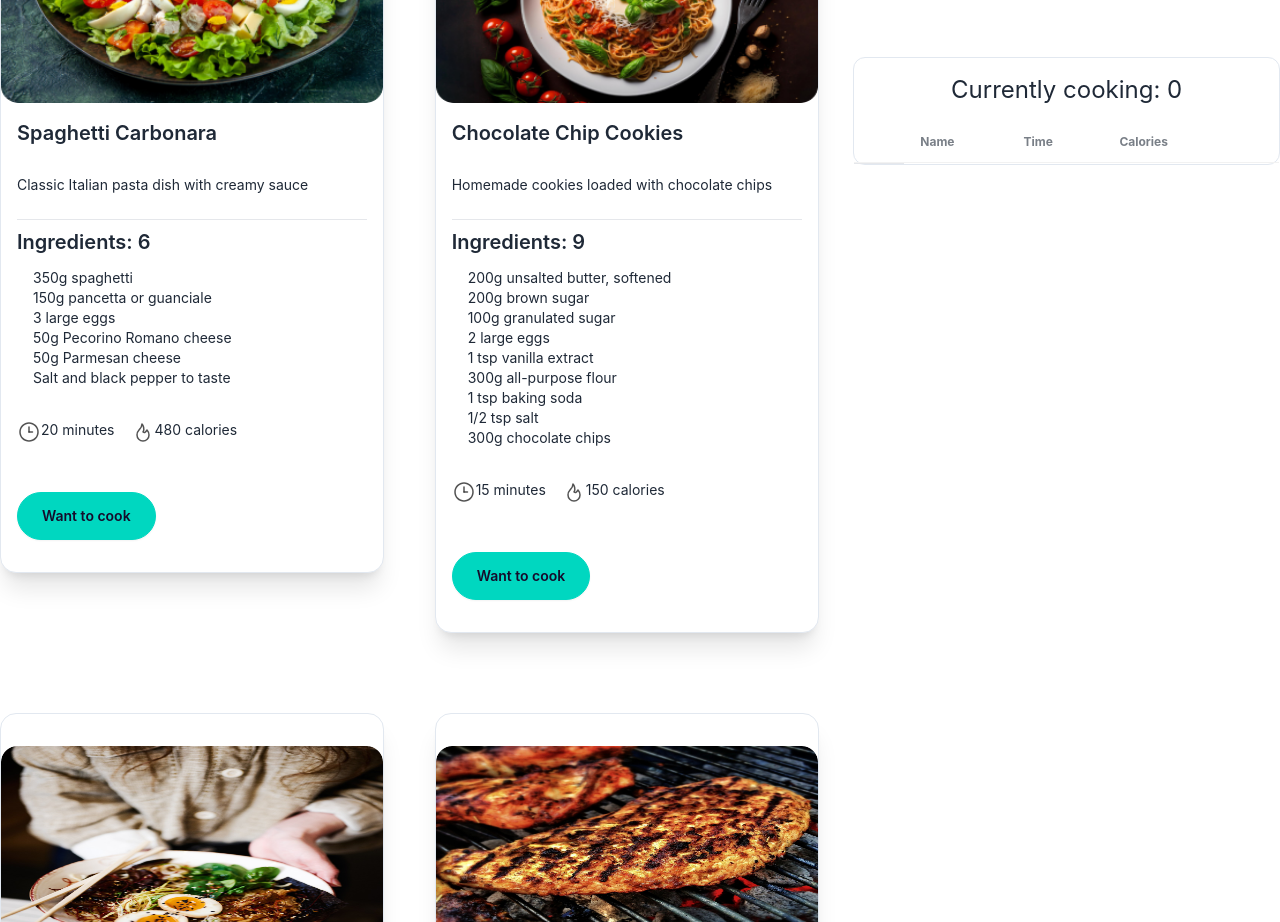
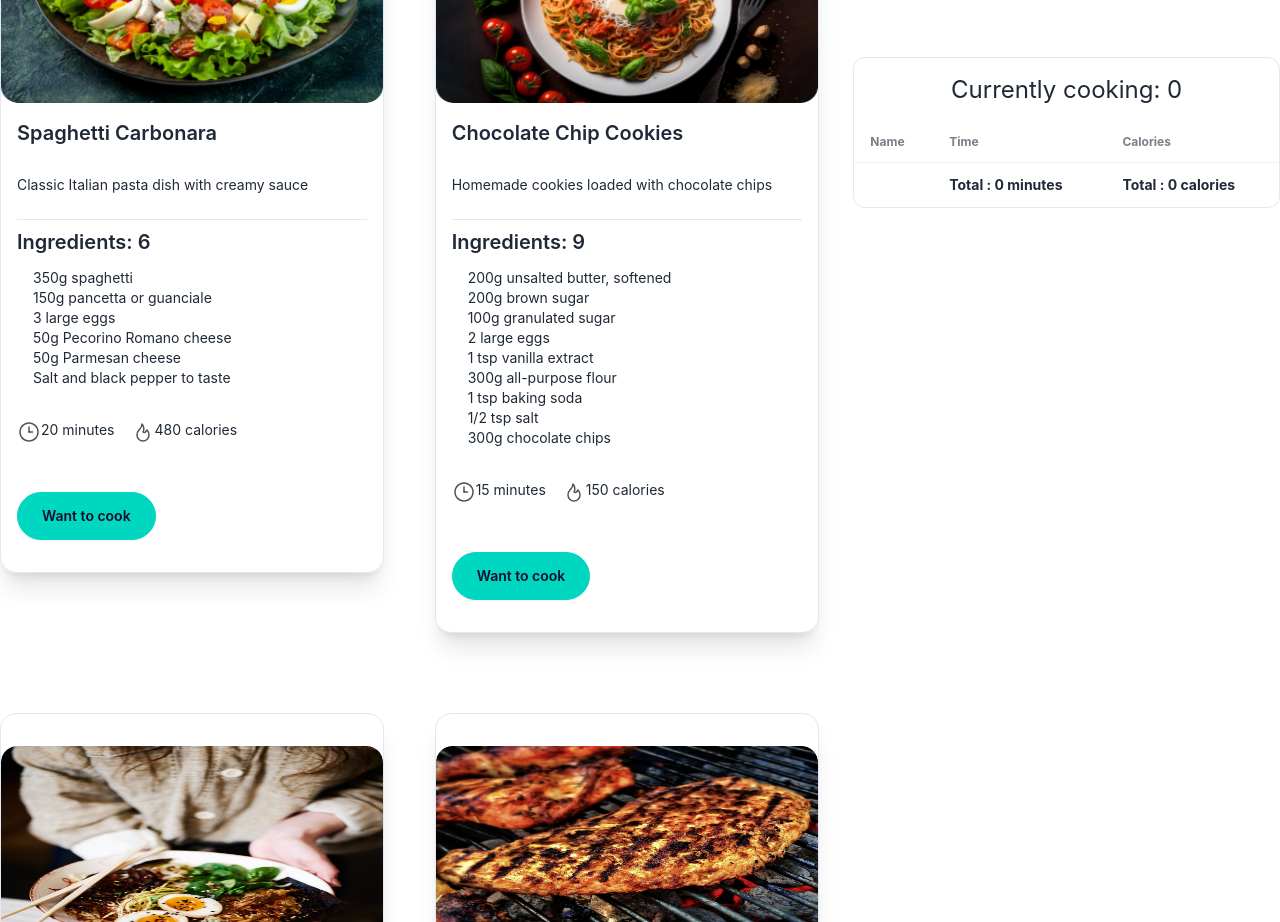
Before and after one commit to ariful2o/Chefs-Table-client, a React (Vite) app: page / in a window 1280 px wide. Shown: the part 1160-2082 px from the top of the page. Built offline with nearby package versions, Linux system fonts and the light colour scheme.

Commit message:
total time and total caloures show

```diff
--- a/src/Components/CurrentlyCook/CurrentlyCook.jsx
+++ b/src/Components/CurrentlyCook/CurrentlyCook.jsx
@@ -2,7 +2,15 @@ import React from "react";
 import CurrentlyCookShow from "./CurrentlyCookShow/CurrentlyCookShow"
 import TotalCalMin from "./CurrentlyCookShow/TotalCalMin/TotalCalMin";
 export default function CurrentlyCook({currentlyCook,cookSerial}) {
-    // console.log(currentlyCook)
+  // console.log(currentlyCook)
+    // Calculate total preparing time and total calories
+    let totalPreparingTime = 0;
+    let totalCalories = 0;
+    currentlyCook.forEach((item) => {
+      totalPreparingTime += parseInt(item.preparing_time);
+      totalCalories += parseInt(item.calories);
+    });
+
   return (
     <div className="mt-20 border border-slate-200 rounded-xl">
       <h2 className="text-2xl text-center my-4">
@@ -13,11 +21,9 @@ export default function CurrentlyCook({currentlyCook,cookSerial}) {
           {/* head */}
           <thead>
             <tr>
-              <th></th>
               <th>Name</th>
               <th>Time</th>
               <th>Calories</th>
-              <th></th>
             </tr>
           </thead>
             {
@@ -30,7 +36,8 @@ export default function CurrentlyCook({currentlyCook,cookSerial}) {
                   )
                 })
             }
-            <TotalCalMin currentlyCook={currentlyCook}></TotalCalMin>
+            <TotalCalMin totalPreparingTime={totalPreparingTime}
+            totalCalories={totalCalories}></TotalCalMin>
         </table>
       </div>
     </div>
--- a/src/Components/CurrentlyCook/CurrentlyCookShow/CurrentlyCookShow.jsx
+++ b/src/Components/CurrentlyCook/CurrentlyCookShow/CurrentlyCookShow.jsx
@@ -7,7 +7,6 @@ export default function CurrentlyCookShow({ item }) {
     <tbody>
       {/* row 1 */}
       <tr>
-        <th></th>
         <td>{recipe_name}</td>
         <td>{preparing_time} minutes</td>
         <td>{calories} calories</td>
--- a/src/Components/CurrentlyCook/CurrentlyCookShow/TotalCalMin/TotalCalMin.jsx
+++ b/src/Components/CurrentlyCook/CurrentlyCookShow/TotalCalMin/TotalCalMin.jsx
@@ -1,19 +1,14 @@
 import React from "react";
 
-export default function TotalCalMin({currentlyCook}) {
-    for (const item of currentlyCook) {
+export default function TotalCalMin({totalPreparingTime,totalCalories}) {
 
-        console.log(item)
-    }
   return (
-    <div>
-      <hr />
-      {/* <tr>
-        <th></th>
+
+    <tr className="font-bold">
         <td></td>
-        <td>{preparing_time} minutes</td>
-        <td>{calories} calories</td>
-      </tr> */}
-    </div>
+        <td>Total : {totalPreparingTime} minutes</td>
+        <td>Total : {totalCalories} calories</td>
+      </tr>
+
   );
 }
```
